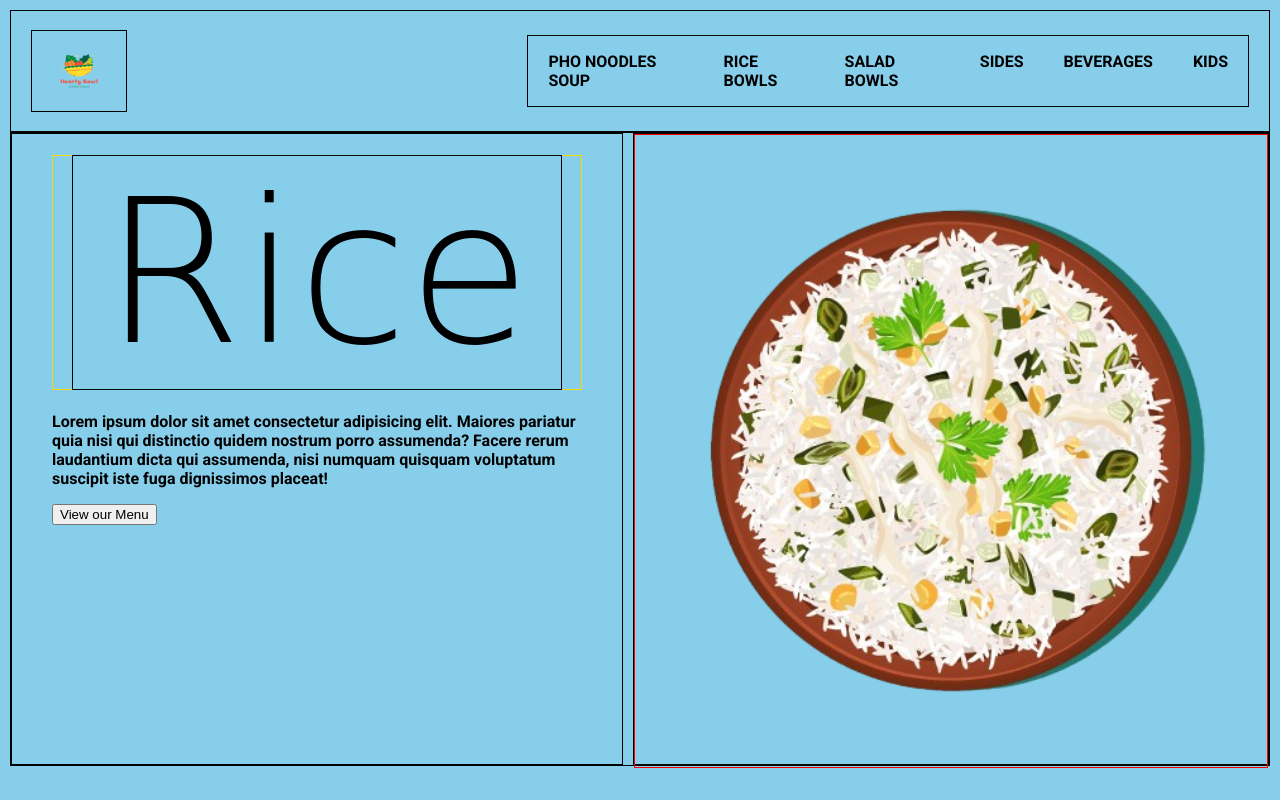
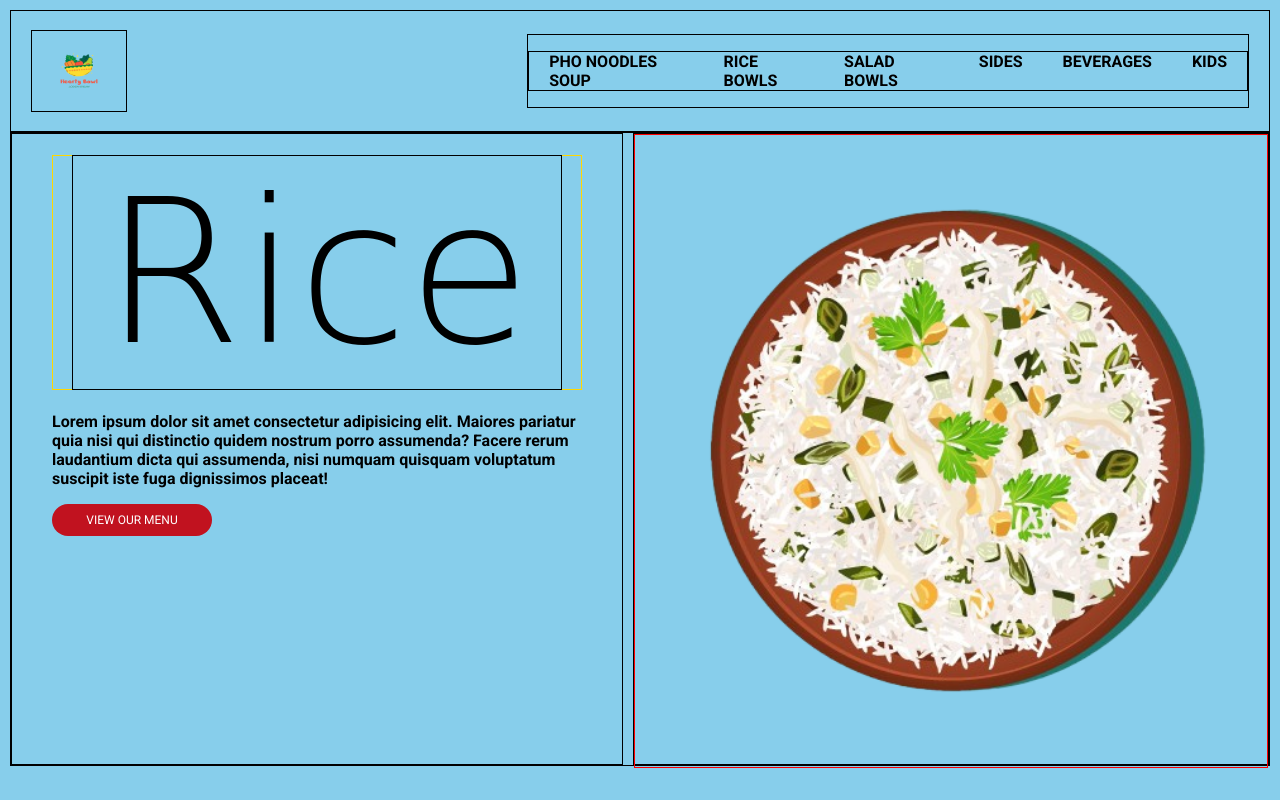
Before and after one commit to vaishalish20/Healthy-meal-website, a plain HTML site: page src/index.html in a window 1280 px wide. Drawn offline with Linux system fonts and the light colour scheme; a web font is replaced by a local one.

Commit message:
made the css for button

```diff
--- a/src/index.html
+++ b/src/index.html
@@ -43,7 +43,7 @@
         <div class="cont-left">
             <h1 id="hero-text-cont"><span id="hero-text">Rice</span></h1>
             <p>Lorem ipsum dolor sit amet consectetur adipisicing elit. Maiores pariatur quia nisi qui distinctio quidem nostrum porro assumenda? Facere rerum laudantium dicta qui assumenda, nisi numquam quisquam voluptatum suscipit iste fuga dignissimos placeat!</p>
-            <button>View our Menu</button>
+            <button class="btn-el">VIEW OUR MENU</button>
         </div>
 
         <div class="cont-right">
--- a/src/style.css
+++ b/src/style.css
@@ -14,11 +14,13 @@ body {
 
 .header-content {
     display: flex;
-    justify-content: center;
+    justify-content: space-around;
     align-items: center;
     gap: 400px;
     height: 80px;
     padding: 20px;
+
+
 }
 
 .header-content,
@@ -29,8 +31,8 @@ body {
 
 .navbar-elements {
     display: flex;
-    justify-content: space-between;
-    /* border:1px solid black; */
+    justify-content: space-evenly;
+    border:1px solid black;
     gap: 40px;
     list-style-type: none;
 
@@ -84,3 +86,14 @@ body {
     /* margin-top: -100px; */
     text-align: center;
 }
+
+.btn-el {
+    font-family: "Roboto", sans-serif;
+    border: none;
+    border-radius: 50px;
+    height: 4vh;
+    width: 20vh;
+    background: #c1121f;
+    color: white;
+    font-size: 12px;
+}
```
